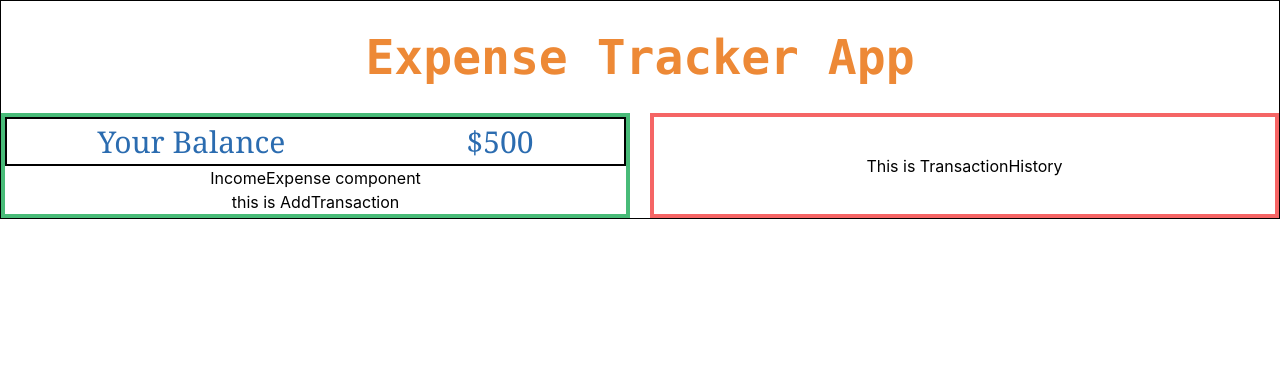
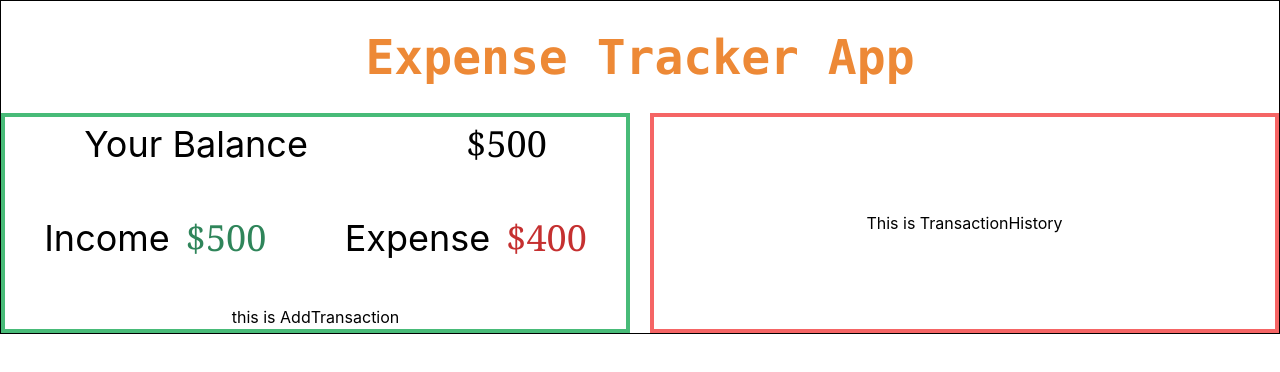
Before and after one commit to muhammadsalif/Expense-Tracker-DApp, a React (Create React App) app: page / in a window 1280 px wide. Shown: the top 372 px of the page. Built offline with nearby package versions, Linux system fonts and the light colour scheme.

Commit message:
Hardcoded three components done.

```diff
--- a/src/components/Balance.jsx
+++ b/src/components/Balance.jsx
@@ -2,9 +2,9 @@ import React from 'react'
 
 export default function Balance() {
     return (
-        <div className="flex justify-around w-full border-2 border-black font-serif text-3xl text-blue-700">
+        <div className="flex justify-around w-full text-4xl">
             <h1>Your Balance</h1>
-            <p>$500</p>
+            <p className="font-serif">$500</p>
         </div>
     )
 }
--- a/src/components/IncomeExpense.jsx
+++ b/src/components/IncomeExpense.jsx
@@ -2,8 +2,19 @@ import React from 'react'
 
 export default function IncomeExpense() {
     return (
-        <div>
-            IncomeExpense component
-        </div>
+        <div className="flex justify-around items-center w-full flex-col lg:flex-row py-10">
+            <div className="flex flex-row justify-between  mb-5 lg:mb-0">
+                  <h1 className ="text-4xl pr-4">
+                        Income
+                      </h1>
+                 <p className="text-green-700 text-4xl font-serif">$500</p>
+            </div>
+            <div className="flex flex-row justify-between">
+                  <h1 className ="text-4xl pr-4">
+                     Expense
+                   </h1>
+                 <p className="text-red-700 text-4xl font-serif">$400</p>
+            </div>
+    </div>
     )
 }
```
